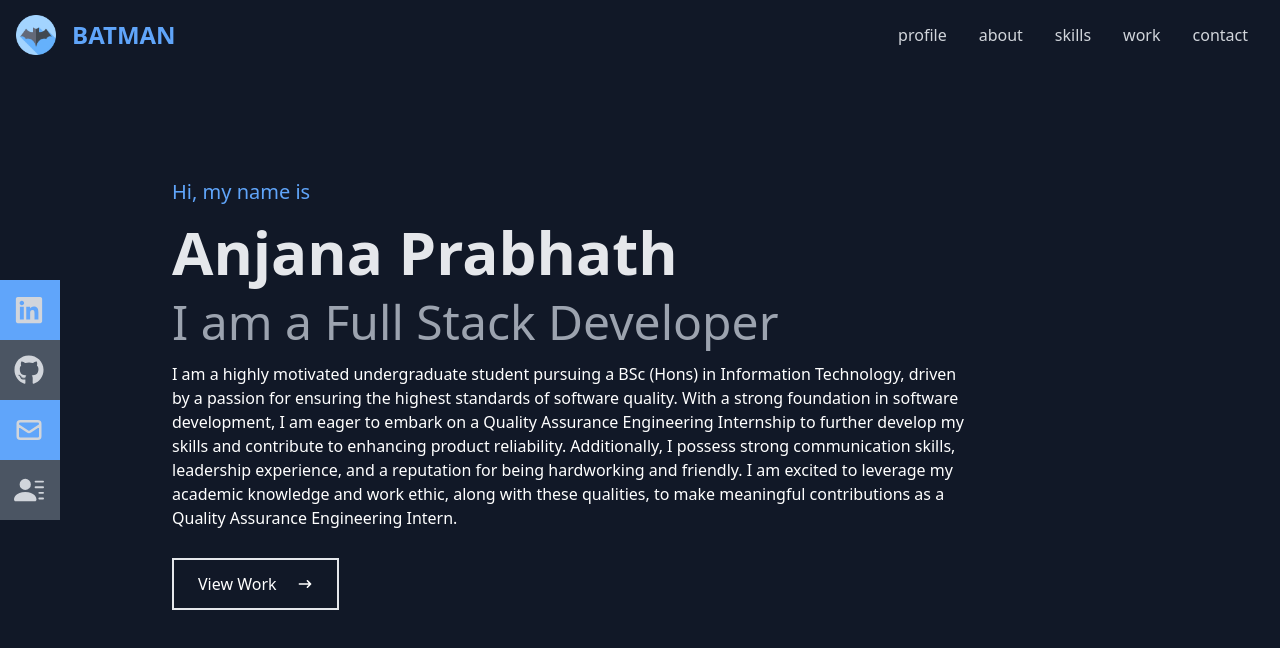
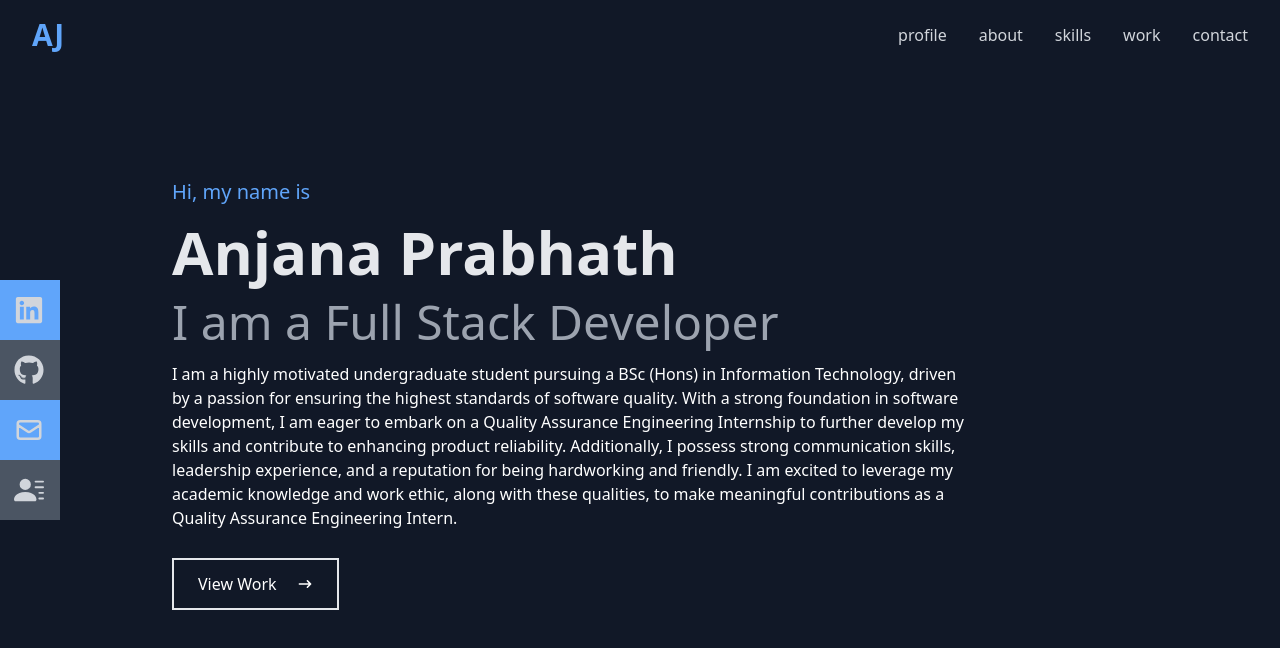
Before and after one commit to AnjanaPrabhath/React-Tailwind-Portfolio-Dummy, a React (Create React App) app: page / in a window 1280 px wide. Shown: the top 648 px of the page. Built offline with nearby package versions, Linux system fonts and the light colour scheme.

Commit message:
Home complete (hero)

```diff
--- a/src/components/Home.jsx
+++ b/src/components/Home.jsx
@@ -11,7 +11,7 @@ const Home = () => {
         <h2 className='md:text-5xl text-3xl text-gray-400'>I am a Full Stack Developer</h2>
         <p className='w-[800px] py-4'>I am a highly motivated undergraduate student pursuing a BSc (Hons) in Information Technology, driven by a passion for ensuring the highest standards of software quality. With a strong foundation in software development, I am eager to embark on a Quality Assurance Engineering Internship to further develop my skills and contribute to enhancing product reliability. Additionally, I possess strong communication skills, leadership experience, and a reputation for being hardworking and friendly. I am excited to leverage my academic knowledge and work ethic, along with these qualities, to make meaningful contributions as a Quality Assurance Engineering Intern. </p>
         <div className='ml-0 py-3'>
-          <button className='text-white border-2 px-6 py-3 flex items-center hover:bg-blue-400 hover:border-blue-400 duration-300'>View Work <HiArrowNarrowRight className='ml-5'/> </button>
+          <button className='group text-white border-2 px-6 py-3 flex items-center hover:bg-blue-400 hover:border-blue-400 duration-300'>View Work <HiArrowNarrowRight className='ml-5 group-hover:rotate-90 duration-300'/> </button>
         </div>
       </div>
     </div>
--- a/src/components/Navbar.jsx
+++ b/src/components/Navbar.jsx
@@ -1,5 +1,5 @@
 import React, {useState} from 'react'
-import Logo from '../assets/bat.png'
+// import Logo from '../assets/bat.png'
 import {FaBars, FaTimes, FaLinkedin, FaGithub} from 'react-icons/fa'
 import { HiOutlineMail } from 'react-icons/hi'
 import {BsFillPersonLinesFill} from 'react-icons/bs'
@@ -11,8 +11,8 @@ const Navbar = () => {
   return (
     <div className='fixed w-full h-[70px] bg-gray-900 flex justify-between items-center px-4 text-gray-300'>
         <div className='flex items items-center cursor-pointer'>
-            <img className='w-[40px]' src={Logo} alt="" />
-            <h1 className='text-blue-400 font-bold uppercase px-4 text-2xl'>Batman</h1>
+            {/* <img className='w-[40px]' src={Logo} alt="" /> */}
+            <h1 className='text-blue-400 font-bold uppercase px-4 text-3xl hover:scale-105 hover:text-blue-300'>AJ</h1>
         </div>
 
         {/* normal screen */}
```
